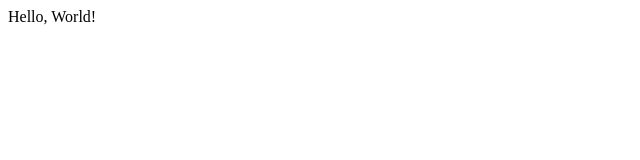
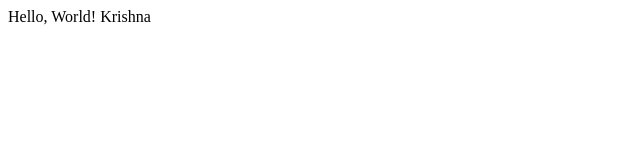
Before and after one commit to krishnaon1987-creator/mycore-demo, a plain HTML site: page index.html in a window 1280 px wide. Shown: the full height of the page, 0-640 px from the left. Drawn offline with Linux system fonts and the light colour scheme.

Commit message:
Add name in paragraph

```diff
--- a/index.html
+++ b/index.html
@@ -1 +1 @@
-<p>Hello, World!</p>
+<p>Hello, World! Krishna </p>
```
